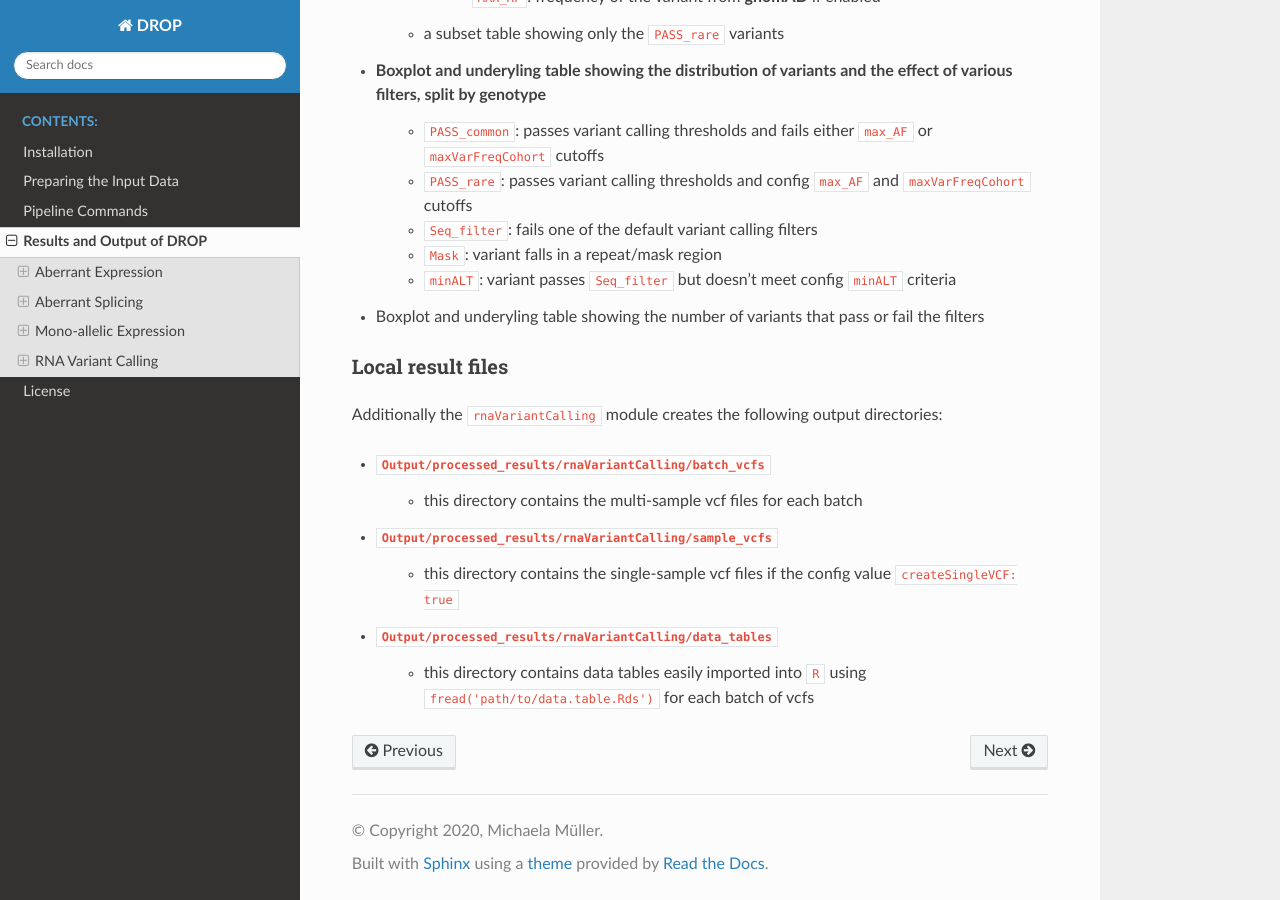
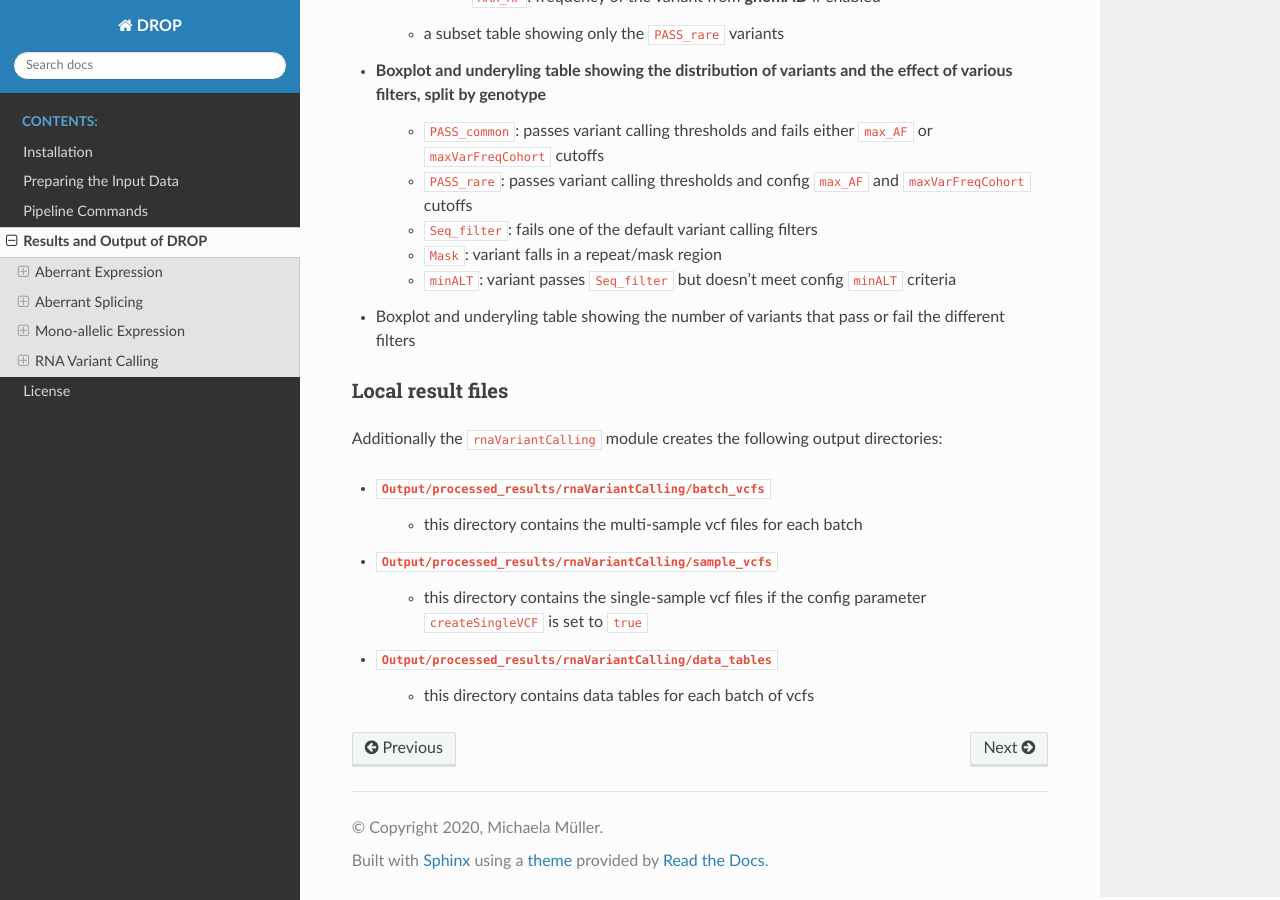
Before and after one commit to gagneurlab/drop, a Sphinx documentation site: the page built from docs/source/output.rst, in a window 1280 px wide and 900 px high, scrolled down 3781 px. Built offline with Sphinx 7.4.7 and the Read the Docs theme 2.0.0, drawn with Linux system fonts in a browser that asks for light colours; pages that are not in the unit, such as notebooks, are missing from menus.

Commit message:
update output rvc

```diff
--- a/docs/source/output.rst
+++ b/docs/source/output.rst
@@ -131,7 +131,7 @@ tab at the top of the screen. The Overview tab contains links to the:
         * ``Seq_filter``: fails one of the default variant calling filters
         * ``Mask``: variant falls in a repeat/mask region
         * ``minALT``: variant passes ``Seq_filter`` but doesn't meet config ``minALT`` criteria
-* Boxplot and underyling table showing the number of variants that pass or fail the filters
+* Boxplot and underyling table showing the number of variants that pass or fail the different filters
 
 Local result files
 ##################
@@ -140,6 +140,6 @@ Additionally the ``rnaVariantCalling`` module creates the following output direc
 * ``Output/processed_results/rnaVariantCalling/batch_vcfs``
     * this directory contains the multi-sample vcf files for each batch
 * ``Output/processed_results/rnaVariantCalling/sample_vcfs``
-    * this directory contains the single-sample vcf files if the config value ``createSingleVCF: true``
+    * this directory contains the single-sample vcf files if the config parameter ``createSingleVCF`` is set to ``true``
 * ``Output/processed_results/rnaVariantCalling/data_tables``
-    * this directory contains data tables easily imported into ``R`` using ``fread('path/to/data.table.Rds')`` for each batch of vcfs
+    * this directory contains data tables for each batch of vcfs
```
